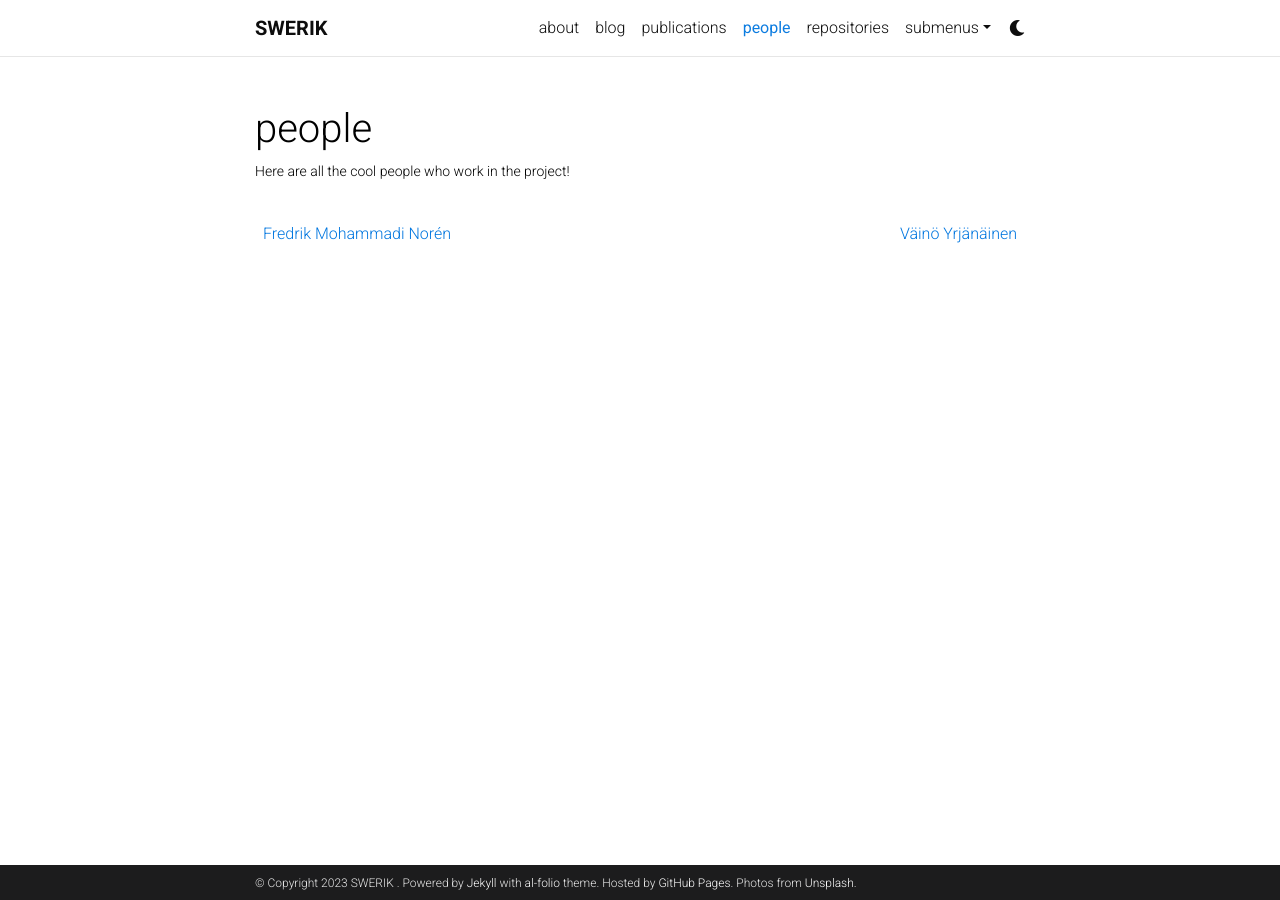
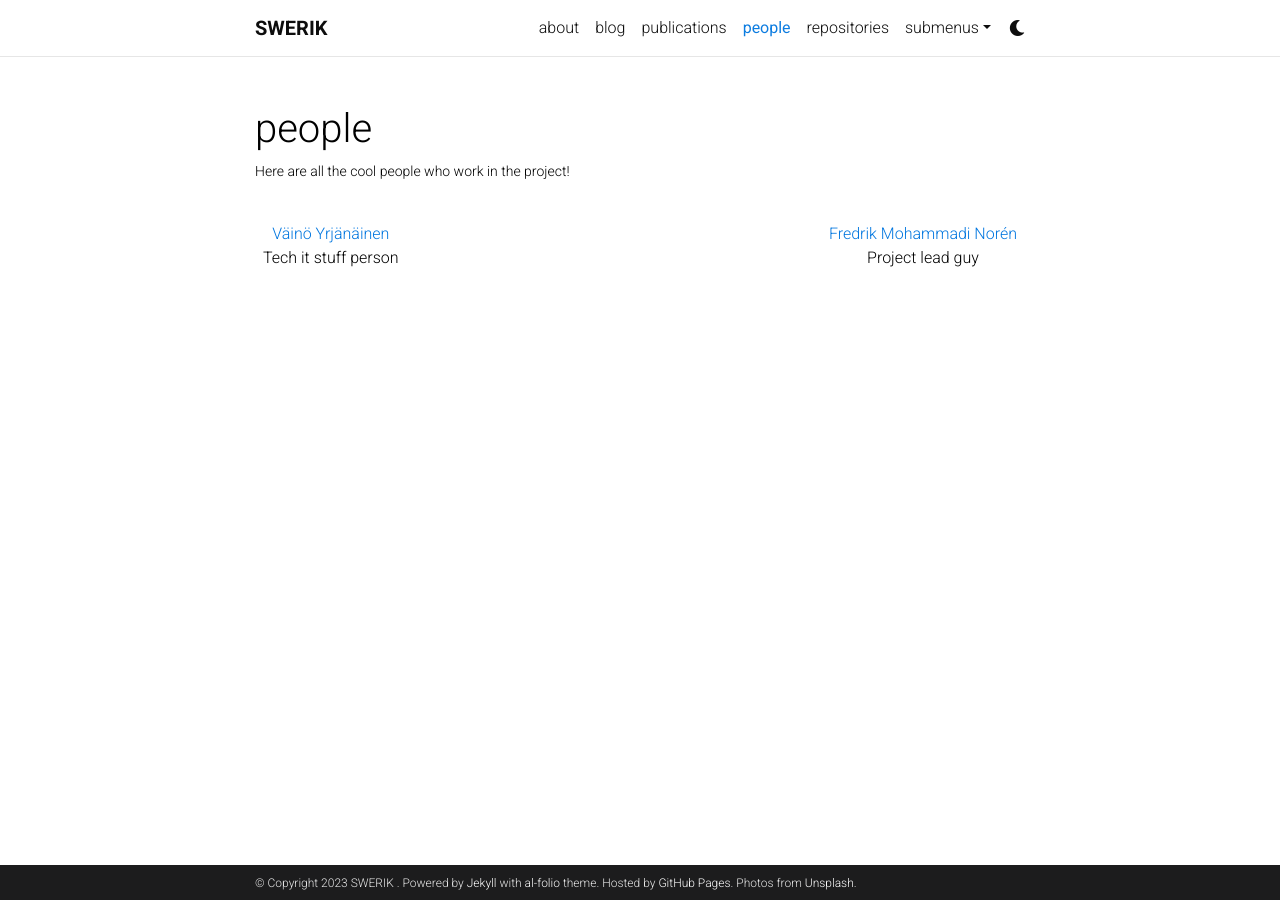
Before and after one commit to swerik-project/website, a Jekyll site: the page built from _pages/people.md, in a window 1280 px wide. Built offline with Jekyll 4.4.1, drawn with Linux system fonts in a browser that asks for light colours; comment, search, counter and statistics services are not loaded; a style sheet for code colours, icons or effects is not loaded.

Commit message:
refactor: allow for more info on people for the future

```diff
--- a/_data/people.yml
+++ b/_data/people.yml
@@ -1,3 +1,7 @@
-full_names:
-  - Fredrik Mohammadi Norén
-  - Väinö Yrjänäinen
+people:
+  - full_name: Väinö Yrjänäinen
+    image: vin.jpg
+    description: Tech it stuff person
+  - full_name: Fredrik Mohammadi Norén
+    image: fredrik.jpg
+    description: Project lead guy
--- a/_includes/people/person.html
+++ b/_includes/people/person.html
@@ -2,4 +2,7 @@
   <a href="https://github.com/{{ include.username }}">
     {{ include.username }}
   </a>
+  <p>
+    {{ include.description }}
+  </p>
 </div>
--- a/_pages/people.md
+++ b/_pages/people.md
@@ -7,10 +7,10 @@ nav: true
 nav_order: 3
 ---
 
-{% if site.data.people.full_names %}
+{% if site.data.people.people %}
 <div class="repositories d-flex flex-wrap flex-md-row flex-column justify-content-between align-items-center">
-  {% for user in site.data.people.full_names %}
-    {% include people/person.html username=user %}
+  {% for user in site.data.people.people %}
+    {% include people/person.html username=user.full_name description=user.description %}
   {% endfor %}
 </div>
 {% endif %}
```
